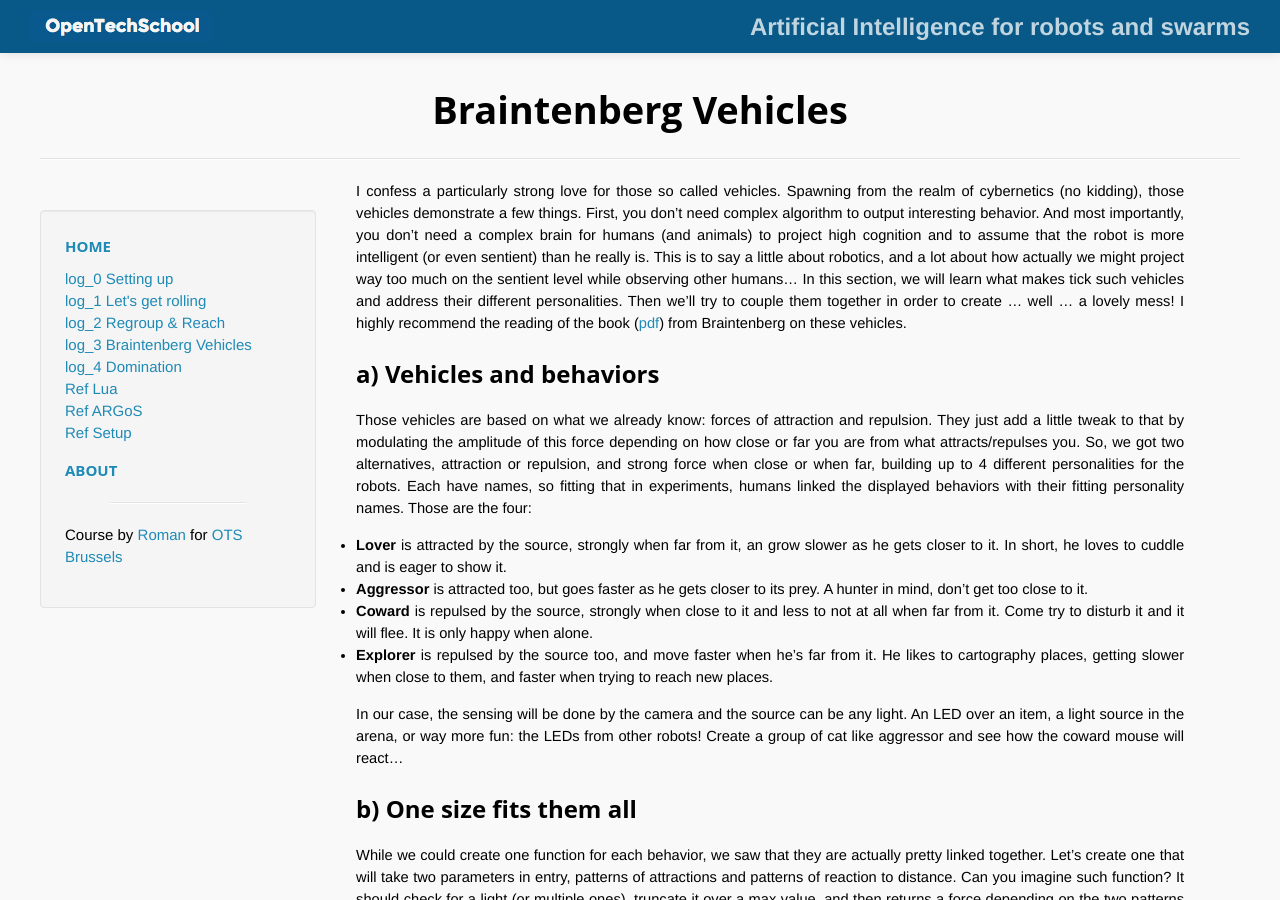
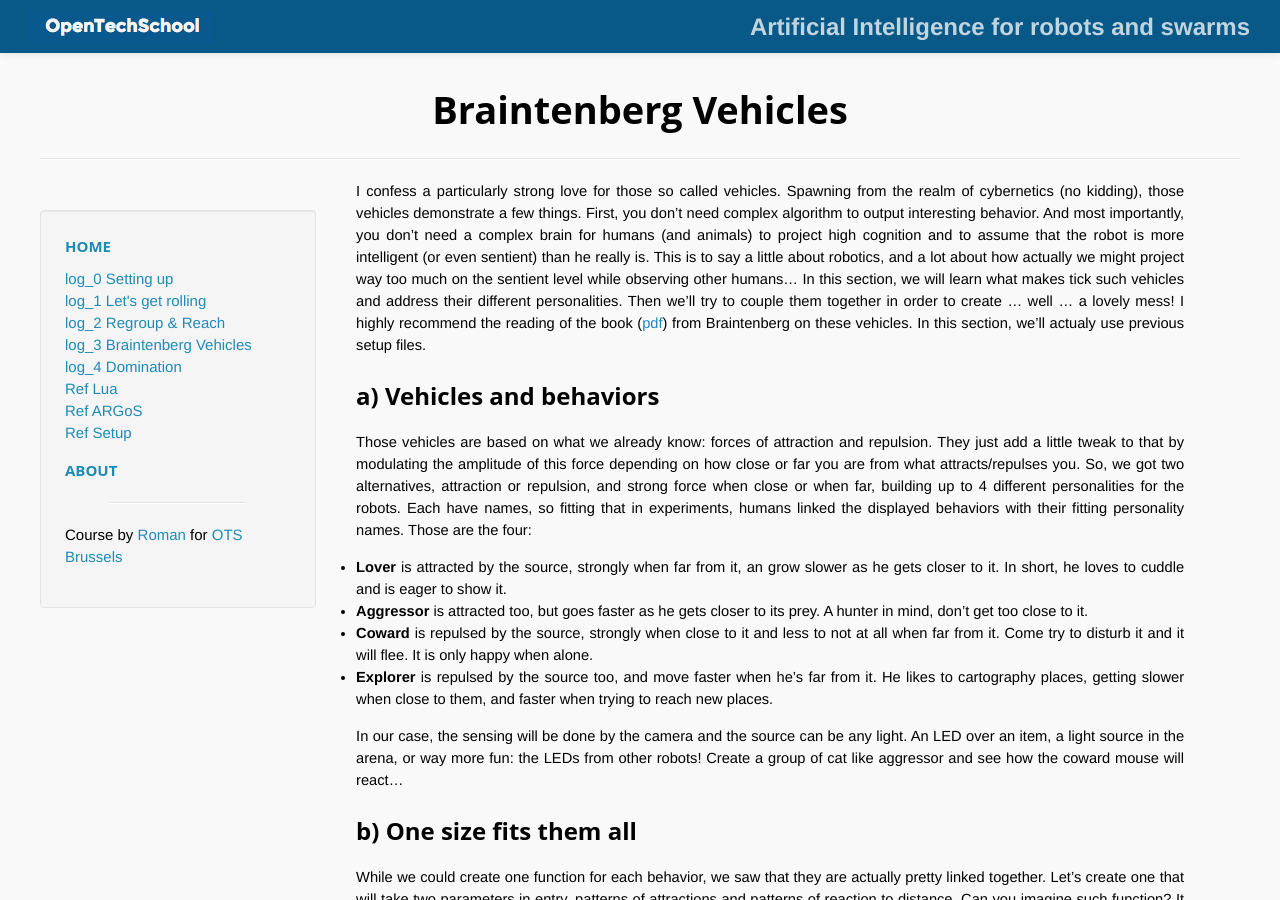
Before and after one commit to OpenTechSchool-Brussels/AI-for-robots-and-swarms, a Jekyll site: the page built from Braintenberg-vehicules.markdown, in a window 1280 px wide and 900 px high. Built offline with Jekyll 4.4.1, drawn with Linux system fonts in a browser that asks for light colours; Markdown is read by kramdown in place of the engine named in the settings.

Commit message:
Update Braintenberg-vehicules.markdown

```diff
--- a/Braintenberg-vehicules.markdown
+++ b/Braintenberg-vehicules.markdown
@@ -4,7 +4,7 @@ title:  "Braintenberg Vehicles"
 num: 3
 ---
 
-I confess a particularly strong love for those so called vehicles. Spawning from the realm of cybernetics (no kidding), those vehicles demonstrate a few things. First, you don't need complex algorithm to output interesting behavior. And most importantly, you don't need a complex brain for humans (and animals) to project high cognition and to assume that the robot is more intelligent (or even sentient) than he really is. This is to say a little about robotics, and a lot about how actually we might project way too much on the sentient level while observing other humans... In this section, we will learn what makes tick such vehicles and address their different personalities. Then we'll try to couple them together in order to create ... well ... a lovely mess! I highly recommend the reading of the book ([pdf](http://ge.tt/1ivvhQu/v/0)) from Braintenberg on these vehicles.
+I confess a particularly strong love for those so called vehicles. Spawning from the realm of cybernetics (no kidding), those vehicles demonstrate a few things. First, you don't need complex algorithm to output interesting behavior. And most importantly, you don't need a complex brain for humans (and animals) to project high cognition and to assume that the robot is more intelligent (or even sentient) than he really is. This is to say a little about robotics, and a lot about how actually we might project way too much on the sentient level while observing other humans... In this section, we will learn what makes tick such vehicles and address their different personalities. Then we'll try to couple them together in order to create ... well ... a lovely mess! I highly recommend the reading of the book ([pdf](http://ge.tt/1ivvhQu/v/0)) from Braintenberg on these vehicles. In this section, we'll actualy use previous setup files.
 
 ##a) Vehicles and behaviors
 Those vehicles are based on what we already know: forces of attraction and repulsion. They just add a little tweak to that by modulating the amplitude of this force depending on how close or far you are from what attracts/repulses you. So, we got two alternatives, attraction or repulsion, and strong force when close or when far, building up to 4 different personalities for the robots. Each have names, so fitting that in experiments, humans linked the displayed behaviors with their fitting personality names. Those are the four:
```
